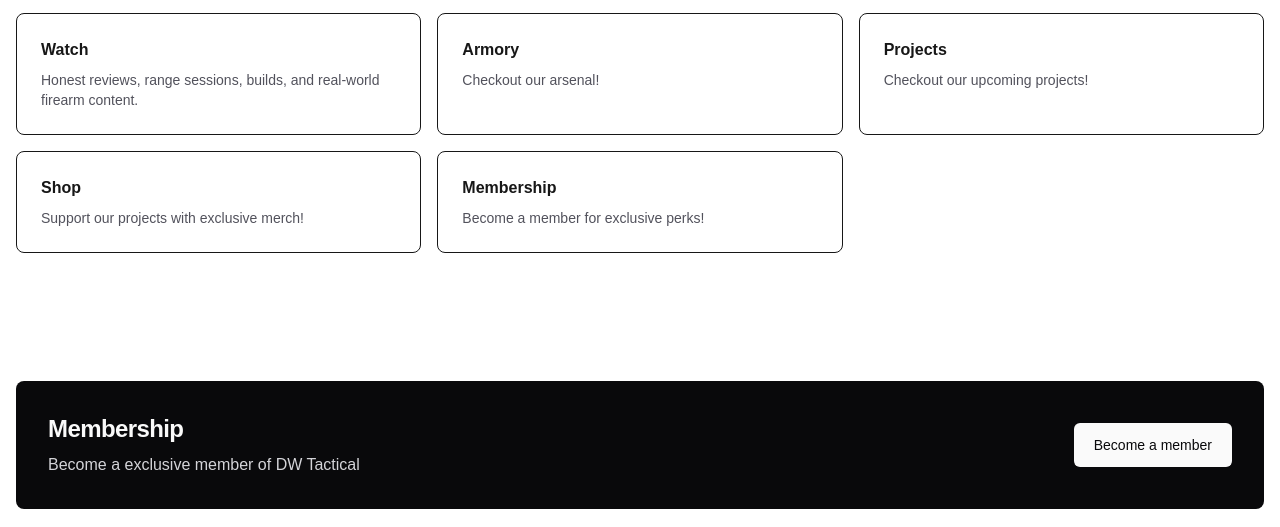
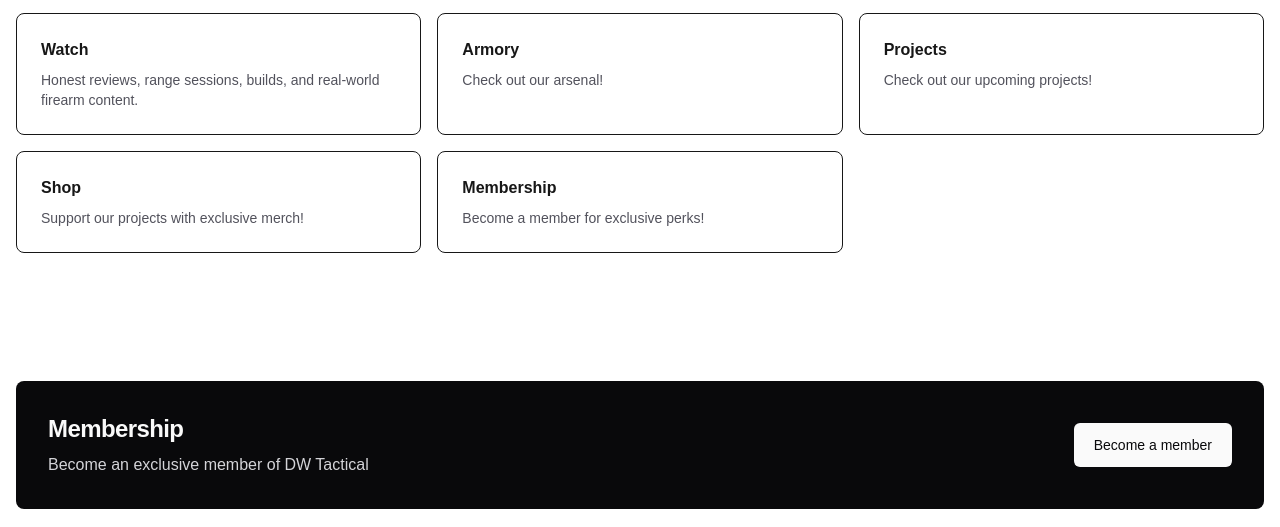
Before and after one commit to WarscherProgramming/brand-platform, a Next.js app in the folder apps/web/: page / in a window 1280 px wide. Shown: the part 553-1080 px from the top of the page. Built offline with nearby package versions, Linux system fonts and the light colour scheme.

Commit message:
fix(web): correct homepage copy

```diff
--- a/apps/web/src/app/page.tsx
+++ b/apps/web/src/app/page.tsx
@@ -14,12 +14,12 @@
   },
   {
     title: "Armory",
-    description: "Checkout our arsenal!",
+    description: "Check out our arsenal!",
     href: "/armory",
   },
   {
     title: "Projects",
-    description: "Checkout our upcoming projects!",
+    description: "Check out our upcoming projects!",
     href: "/projects",
   },
   {
@@ -80,7 +80,7 @@
             <h2 className="text-2xl font-semibold tracking-tight">Membership</h2>
 
             <p className="mt-2 max-w-2xl text-zinc-300">
-              Become a exclusive member of DW Tactical
+              Become an exclusive member of DW Tactical
             </p>
           </div>
 
```
